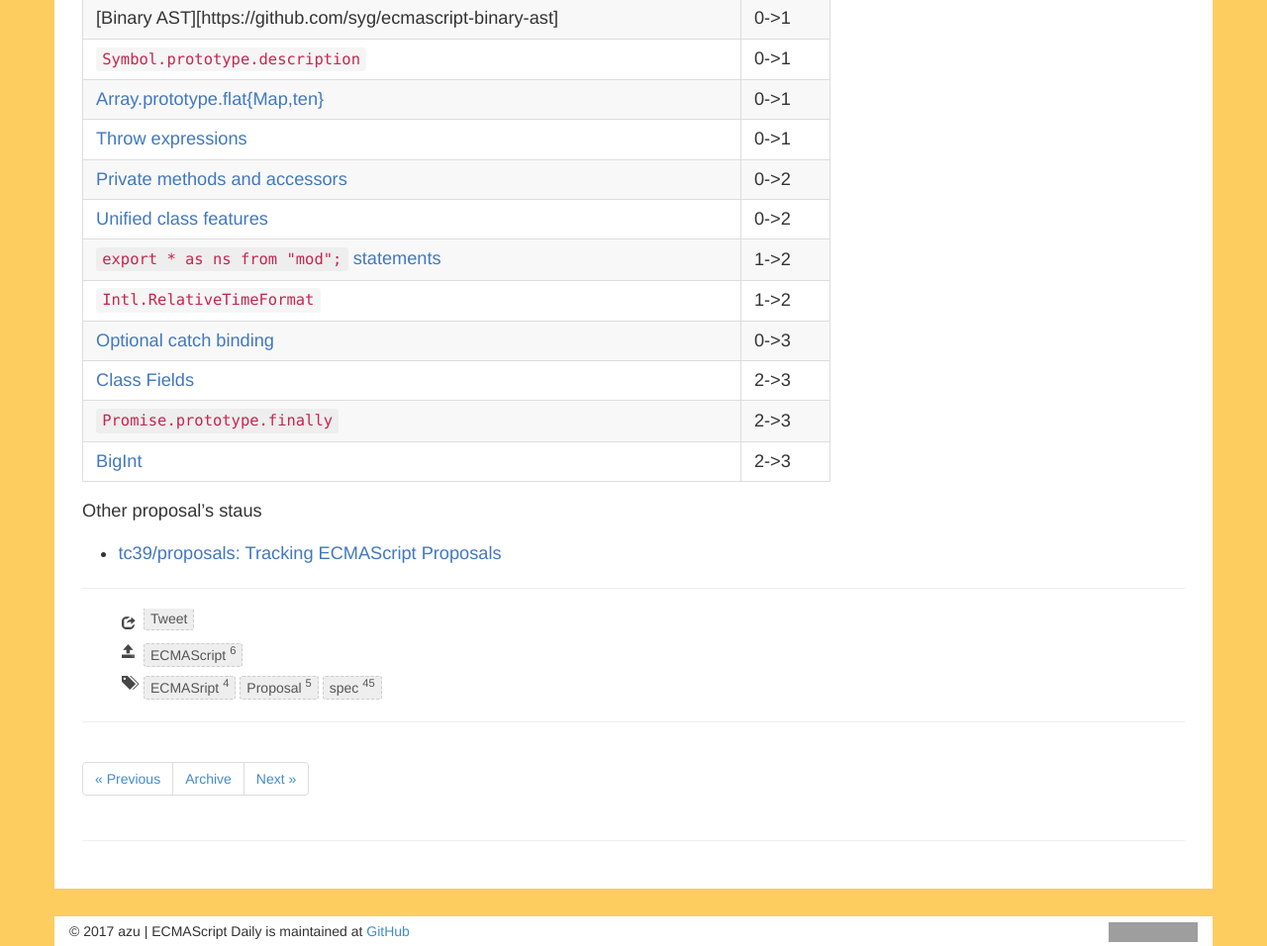
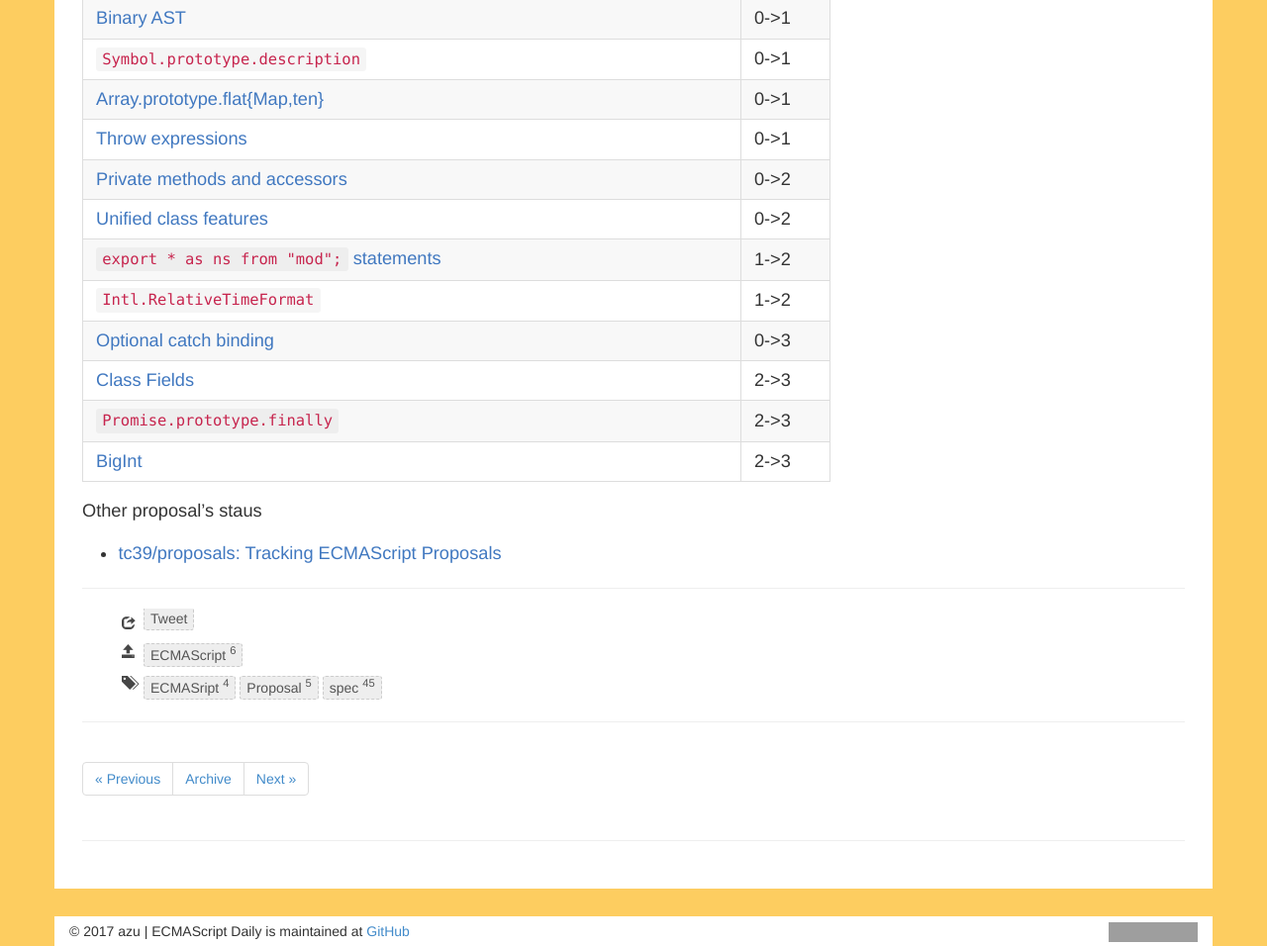
Before and after one commit to ecmascript-daily/ecmascript-daily.github.com, a Jekyll site: the page built from _posts/2017/2017-07-28-ecmascript-proposals-status.md, in a window 1280 px wide. Shown: the part 321-1277 px from the top of the page at 99% size. Built offline with Jekyll 4.4.1, drawn with Linux system fonts in a browser that asks for light colours; nearby versions of some CDN libraries; comment, search, counter and statistics services are not loaded; grey boxes are pictures that could not be loaded.

Commit message:
Update 2017-07-28-ecmascript-proposals-status.md

```diff
--- a/_posts/2017/2017-07-28-ecmascript-proposals-status.md
+++ b/_posts/2017/2017-07-28-ecmascript-proposals-status.md
@@ -16,7 +16,7 @@ The changes of proposal's status @ [59th meeting of Ecma TC39](https://github.co
 | Proposal                                 | Stage  |
 | ---------------------------------------- | ------ |
 | Change Number.parseInt/parseFloat to not coerce null/undefined/NaN(no repo) | NaN->1 |
-| [Binary AST][https://github.com/syg/ecmascript-binary-ast] | 0->1   |
+| [Binary AST](https://github.com/syg/ecmascript-binary-ast) | 0->1   |
 | [`Symbol.prototype.description`](https://github.com/michaelficarra/Symbol-description-proposal/) | 0->1   |
 | [Array.prototype.flat{Map,ten}](https://github.com/tc39/proposal-flatMap) | 0->1   |
 | [Throw expressions](https://github.com/rbuckton/proposal-throw-expressions) | 0->1   |
```
